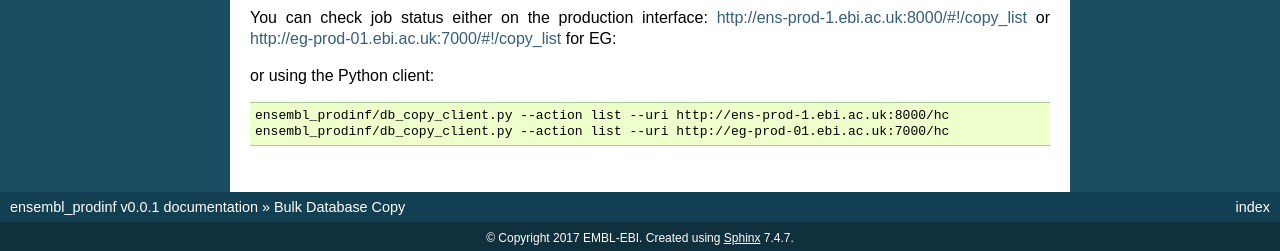
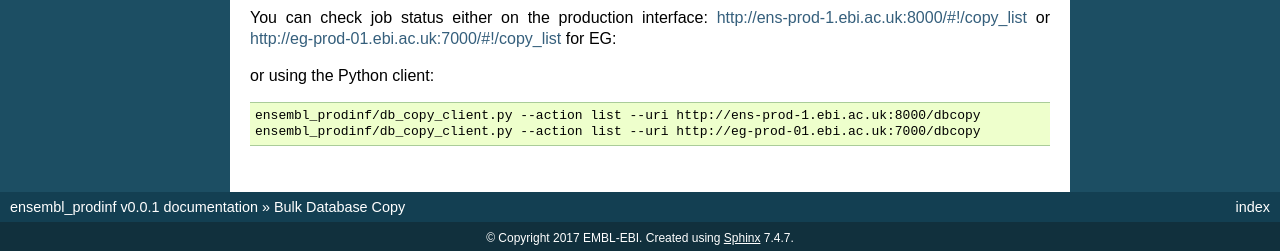
Before and after one commit to Ensembl/ensembl-prodinf-datachecks, a Sphinx documentation site: the page built from docs/bulk_db_copy.rst, in a window 1280 px wide. Shown: the part 1841-2092 px from the top of the page. Built offline with Sphinx 7.4.7, drawn with Linux system fonts in a browser that asks for light colours; some of the changed lines change nothing that is shown.

Commit message:
Update bulk_db_copy.rst
Fixed typo

```diff
--- a/docs/bulk_db_copy.rst
+++ b/docs/bulk_db_copy.rst
@@ -117,5 +117,5 @@ or using the Python client:
 
 .. code-block:: bash
 
-  ensembl_prodinf/db_copy_client.py --action list --uri http://ens-prod-1.ebi.ac.uk:8000/hc
-  ensembl_prodinf/db_copy_client.py --action list --uri http://eg-prod-01.ebi.ac.uk:7000/hc
+  ensembl_prodinf/db_copy_client.py --action list --uri http://ens-prod-1.ebi.ac.uk:8000/dbcopy
+  ensembl_prodinf/db_copy_client.py --action list --uri http://eg-prod-01.ebi.ac.uk:7000/dbcopy
```
